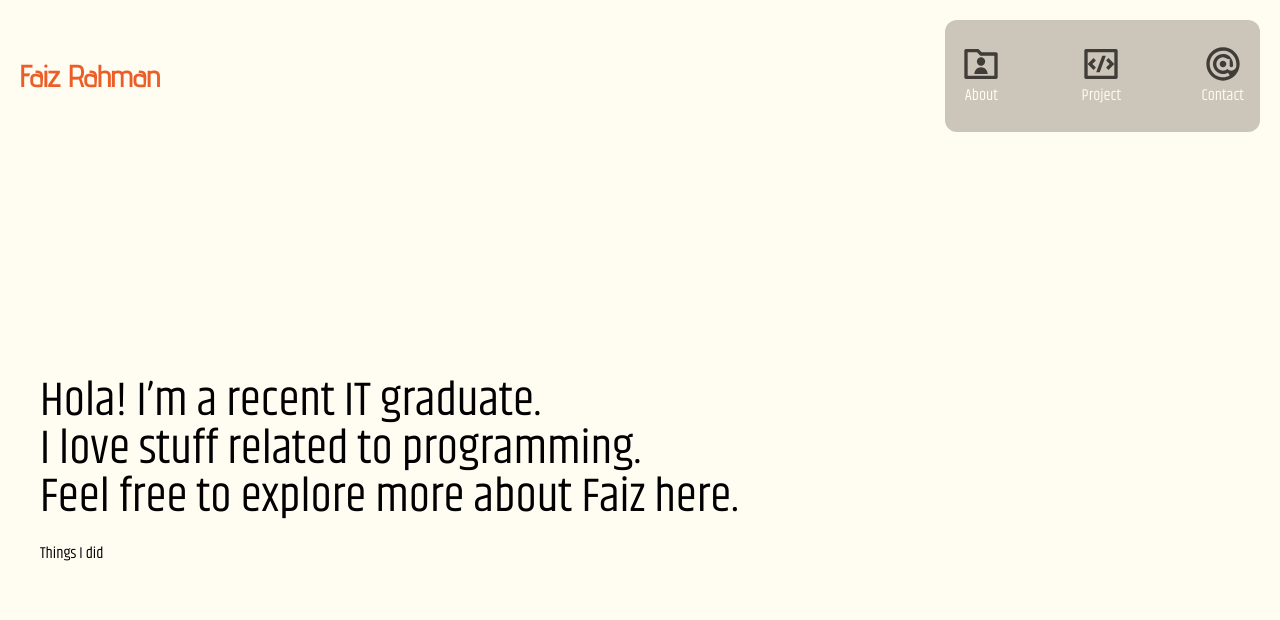
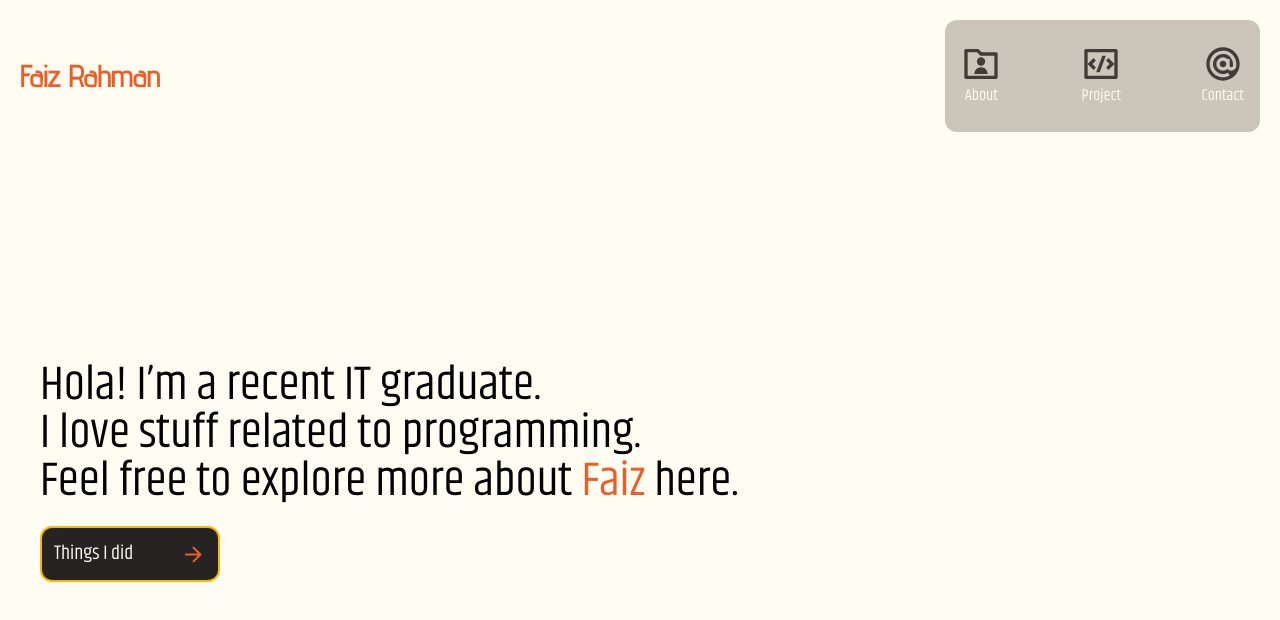
Before and after one commit to faizrahman-my/faizrahman-my.github.io, a React (Vite) app: page / in a window 1280 px wide. Shown: the top 620 px of the page. Built offline with nearby package versions, Linux system fonts and the light colour scheme.

Commit message:
apply style on home page

```diff
--- a/src/pages/Home.jsx
+++ b/src/pages/Home.jsx
@@ -1,6 +1,7 @@
 import React from 'react'
 import { Header } from '../components/Header'
 import { Link } from 'react-router-dom'
+import arrow_right from "../assets/icons/arrow-right.svg";
 
 export const Home = () => {
   return (
@@ -11,11 +12,14 @@ export const Home = () => {
           <div className='min-md:text-5xl max-md:text-3xl'>
             <h1>Hola! I’m a recent IT graduate. </h1>
             <h1>I love stuff related to programming. </h1>
-            <h1>Feel free to explore more about <Link to={'/about'}>Faiz</Link> here.</h1>
+            <h1>Feel free to explore more about <Link to={'/about'} className='text-web-text1'>Faiz</Link> here.</h1>
           </div>
-          <div className='pt-5'>
+          <div className='mt-5 w-fit'>
             <Link to={'/project'}>
-              <p>Things I did</p>
+              <div className='flex items-center rounded-xl bg-web-both1 text-web-both3 p-3 min-md:text-xl max-md:text-lg border-2 border-web-back1'>
+                Things I did
+                <img src={arrow_right} className='ml-12' />
+              </div>
             </Link>
           </div>
         </div>
```
Also changed, not shown: src/assets/icons/arrow-right.svg (added).
